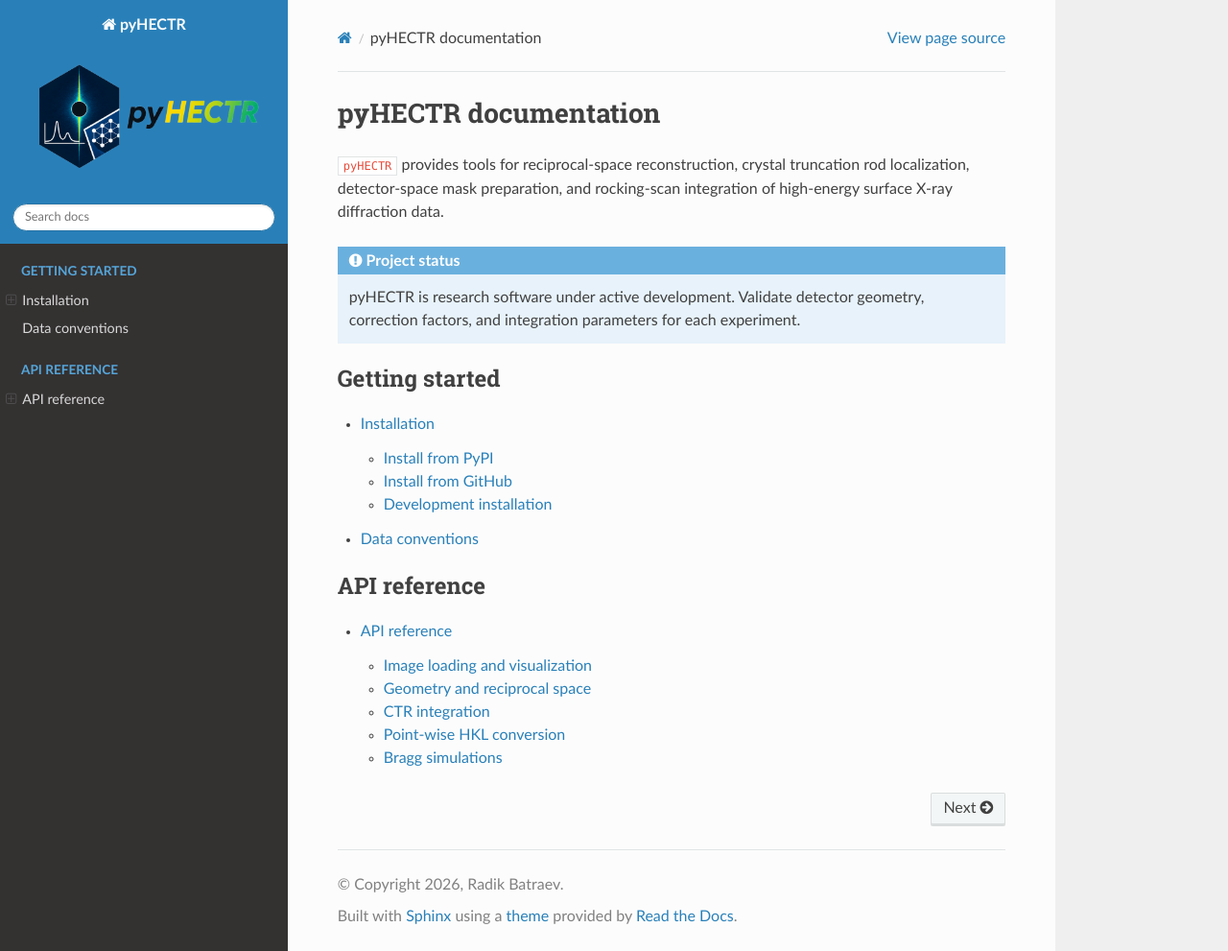
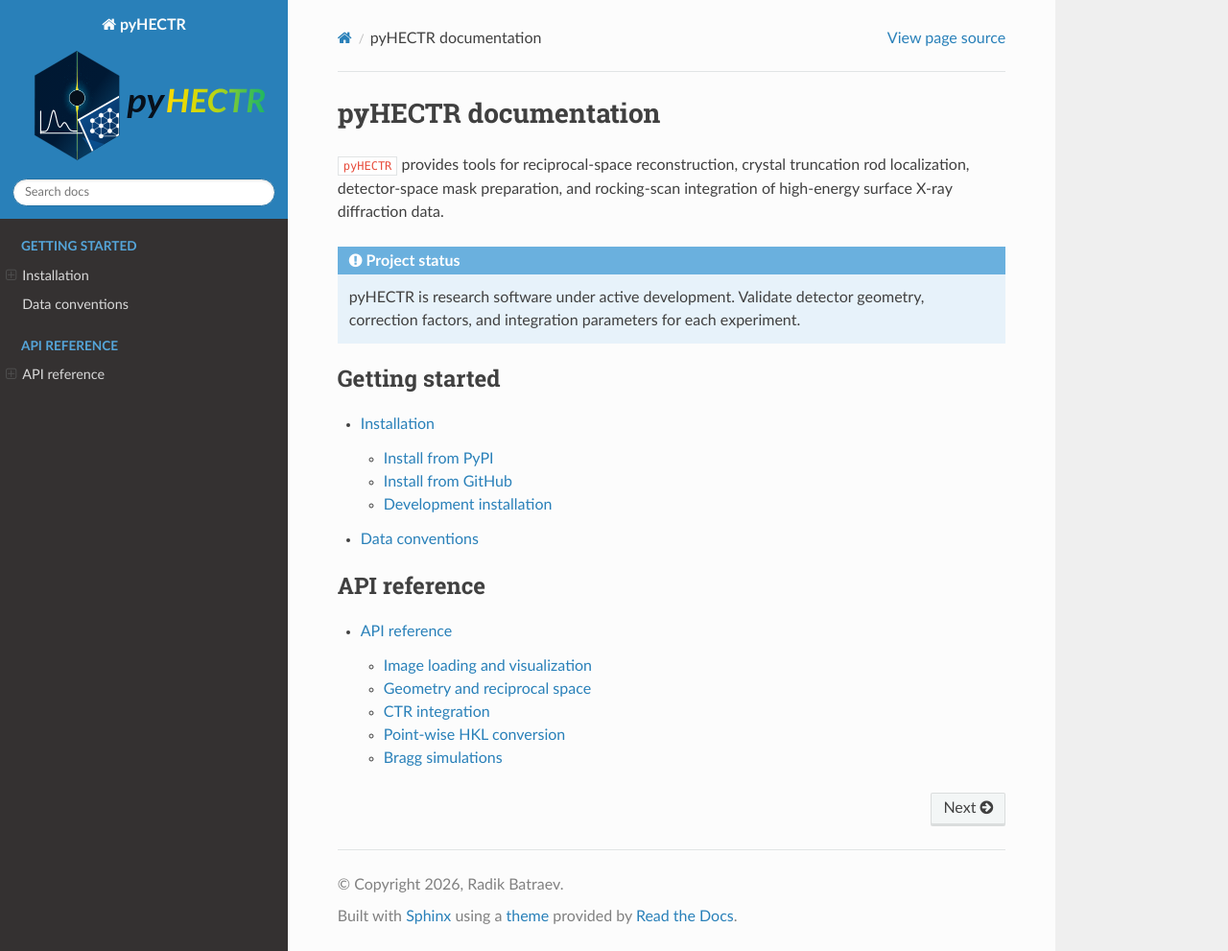
Before and after one commit to batradiik/pyHECTR, a Sphinx documentation site: the page built from docs/source/index.md, in a window 1280 px wide and 991 px high. Shown: the whole window at 96% size. Built offline with Sphinx 7.4.7 and the Read the Docs theme 3.1.0, drawn with Linux system fonts in a browser that asks for light colours.

```diff
--- a/docs/source/conf.py
+++ b/docs/source/conf.py
@@ -57,4 +57,4 @@
 
 html_static_path = ["_static"]
 html_css_files = ["custom.css"]
-html_logo = "_static/pyhectr_logo.png"
+html_logo = "_static/pyhectr_logo.svg"
```
Also changed, not shown: docs/source/_static/pyhectr_logo.svg (added).
